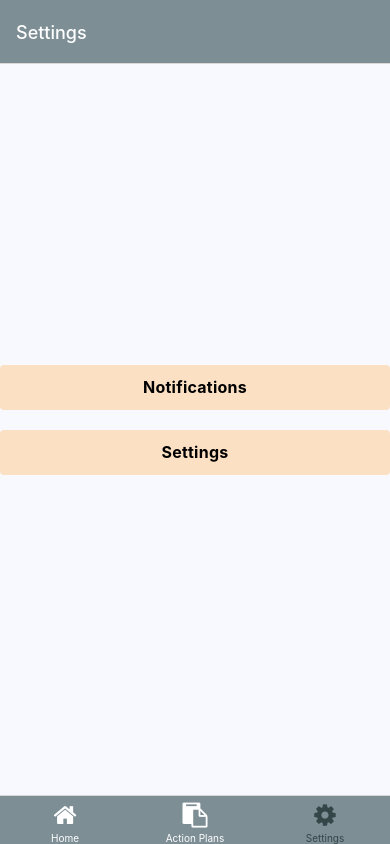
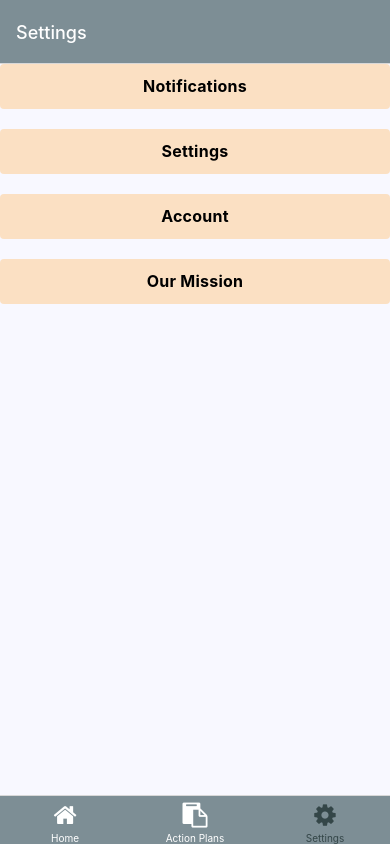
Before and after one commit to marker6275/Note-To-Self-App, a React Native app: screen /Settings in a window 390 px wide. Built offline with nearby package versions, Linux system fonts and the light colour scheme; what expo-linking would draw is missing.

Commit message:
add buttons to settings page

```diff
--- a/screens/Settings.tsx
+++ b/screens/Settings.tsx
@@ -16,6 +16,10 @@ export default ( {navigation}: {navigation: any} ) => {
       <Text style={styles.item} onPress={() => navigation.navigate('NotFound')}>Settings</Text> */}
       <Button onPress={() => navigation.navigate('NotFound')} title={'Notifications'}/>
       <Button onPress={() => navigation.navigate('NotFound')} title={'Settings'}/>
+      <Button onPress={() => navigation.navigate('NotFound')} title={'Account'}/>
+      <Button onPress={() => navigation.navigate('NotFound')} title={'Our Mission'}/>
+
+
     </View>
   );
 }
@@ -24,12 +28,13 @@ const styles = StyleSheet.create({
   container: {
     flex: 1,
     backgroundColor: 'ghostwhite',
-    justifyContent: 'center',
+    // justifyContent: 'center',
     alignContent: 'center'
   },
   button: {
     width: Dimensions.get('window').width,
     backgroundColor: 'transparent',
+    textAlign: 'left',
   },
   item: {
     fontSize: 16,
```
